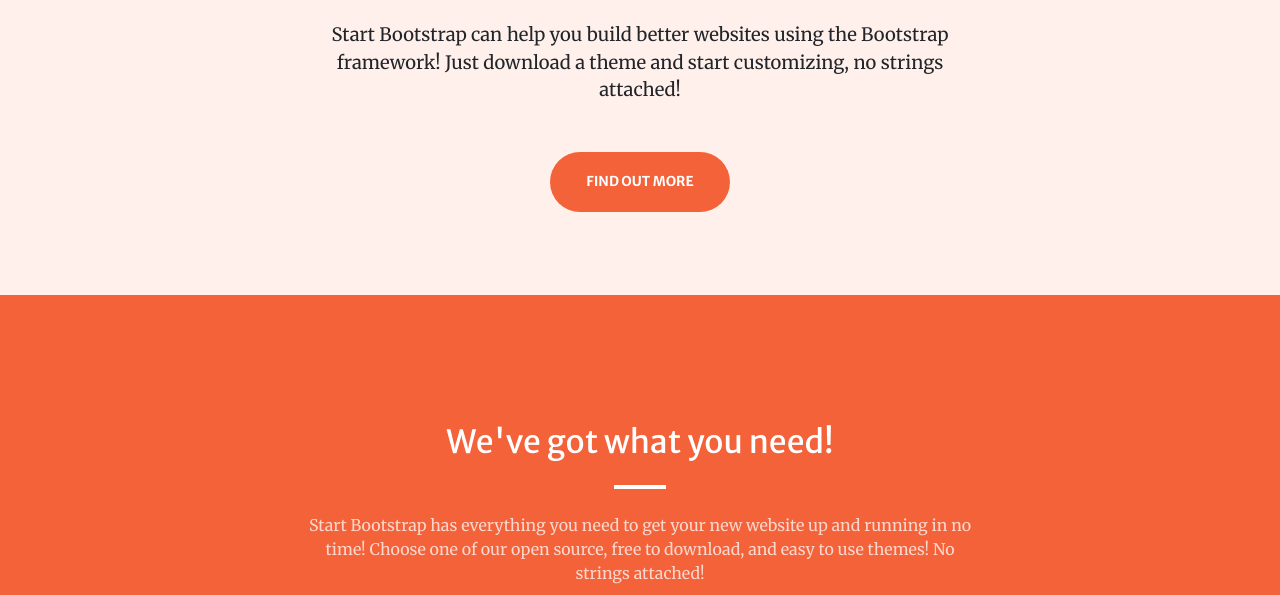
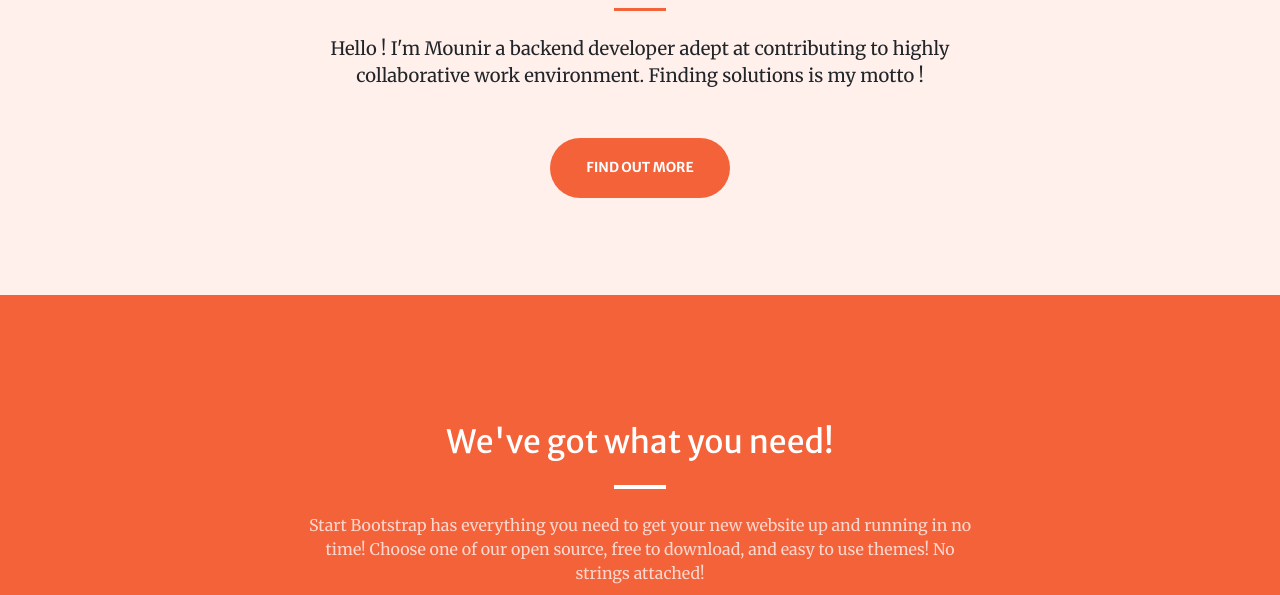
Before and after one commit to Moun-B/portfolio, a plain HTML site: page startbootstrap-creative-gh-pages/index.html in a window 1280 px wide. Shown: the part 505-1100 px from the top of the page. Drawn offline with nearby package versions, Linux system fonts and the light colour scheme; some packages are replaced by stand-ins of ours; a script that the page names is missing.

```diff
--- a/startbootstrap-creative-gh-pages/index.html
+++ b/startbootstrap-creative-gh-pages/index.html
@@ -43,7 +43,7 @@
                         <hr class="divider" />
                     </div>
                     <div class="col-lg-8 align-self-baseline">
-                        <p class="text-black-75 mb-5">Start Bootstrap can help you build better websites using the Bootstrap framework! Just download a theme and start customizing, no strings attached!</p>
+                        <p class="text-black-75 mb-5">Hello ! I'm Mounir a backend developer adept at contributing to highly collaborative work environment. Finding solutions is my motto ! </p>
                         <a class="btn btn-primary btn-xl" href="#about">Find Out More</a>
                     </div>
                 </div>
```
